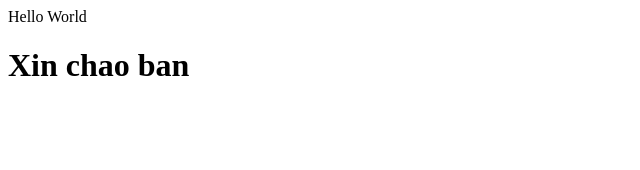
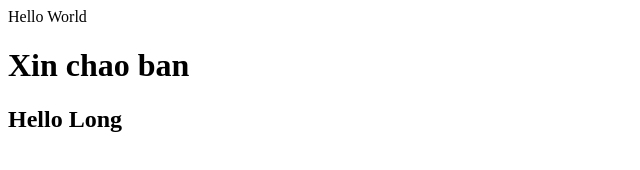
Before and after one commit to longchu2612/github-chulong-dep-trai, a plain HTML site: page web/index.html in a window 1280 px wide. Shown: the whole page, without its empty margins (0-640 px from the left). Drawn offline with Linux system fonts and the light colour scheme.

Commit message:
Update index.html

```diff
--- a/web/index.html
+++ b/web/index.html
@@ -12,5 +12,6 @@ Click nbfs://nbhost/SystemFileSystem/Templates/JSP_Servlet/Html.html to edit thi
     <body>
         <div>Hello World</div>
         <h1>Xin chao ban </h1>
+        <h2>Hello Long</h2>
     </body>
 </html>
```
